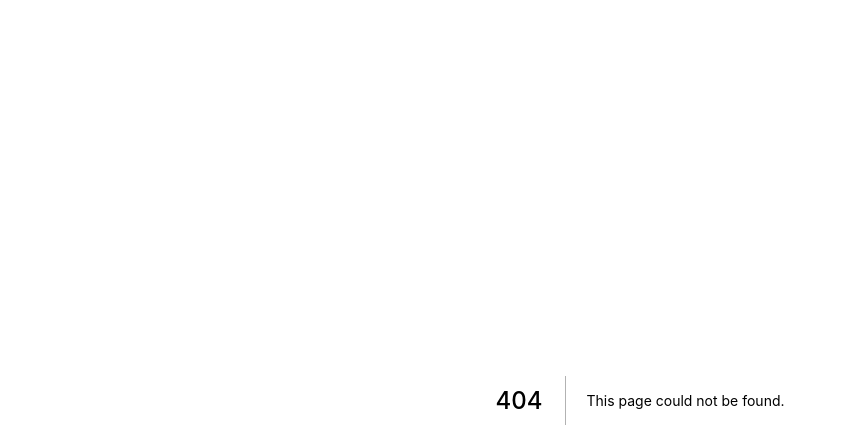
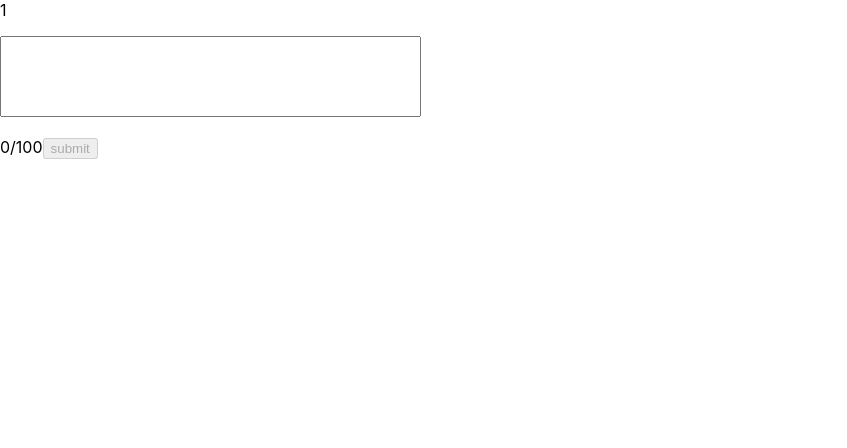
Before and after one commit to yurapyon/ichigo, a Next.js app: page /user/1 in a window 1280 px wide. Before the commit this address had no page. Shown: the top 448 px of the page, without its empty margins (0-847 px from the left). Built offline with nearby package versions, Linux system fonts and the light colour scheme.

Commit message:
submission page

```diff
--- a/pages/index.tsx
+++ b/pages/index.tsx
@@ -26,12 +26,15 @@ function Post(props) {
 }
 
 function PostView(props) {
+  /*
   return (
     <>
     <h1> { props.feed[0].user.name } </h1>
     { props.feed.map(Post) }
     </>
   );
+  */
+  return null;
 }
 
 const Home: NextPage = ({ feed }) => {
--- /dev/null
+++ b/pages/user/[user].tsx
@@ -0,0 +1,67 @@
+import React, { useState } from 'react';
+
+import type { NextPage } from 'next';
+import { useRouter } from 'next/router';
+
+import Head from 'next/head'
+
+const MAX_MESSAGE_LEN = 100;
+
+const LengthReadout: React.FC = (props) => {
+  if (props.len > props.max_len) {
+    return <><span style={{color: "red"}}>{props.len}</span>/{props.max_len}</>;
+  } else {
+    return <>{props.len}/{props.max_len}</>;
+  }
+}
+
+const AskBox: React.FC = (props) => {
+  const [ contents, setContents ] = useState('');
+
+  const submit = () => {
+    console.log(props.user, contents)
+  };
+
+  const message_too_long = contents.length > MAX_MESSAGE_LEN;
+
+  return (
+    <>
+
+    <p>
+    <textarea
+      style={{resize: "none"}}
+      rows={5}
+      cols={50}
+      onChange={(e)=>{setContents(e.target.value)}}
+    />
+    </p>
+
+    <p>
+    <LengthReadout len={contents.length} max_len={MAX_MESSAGE_LEN} />
+
+    <button
+      onClick={submit}
+      disabled={contents.length == 0 || message_too_long}
+    >
+    submit
+    </button>
+    </p>
+
+    </>
+  );
+};
+
+const Home: NextPage = () => {
+  const router = useRouter();
+  console.log(router);
+  const { user } = router.query;
+  return (
+      <>
+      <Head> </Head>
+      {user}
+      <AskBox user={user}/>
+      </>
+  )
+}
+
+export default Home
```
Also changed, not shown: 1 other file (tests, documents, lock files or other folders).
